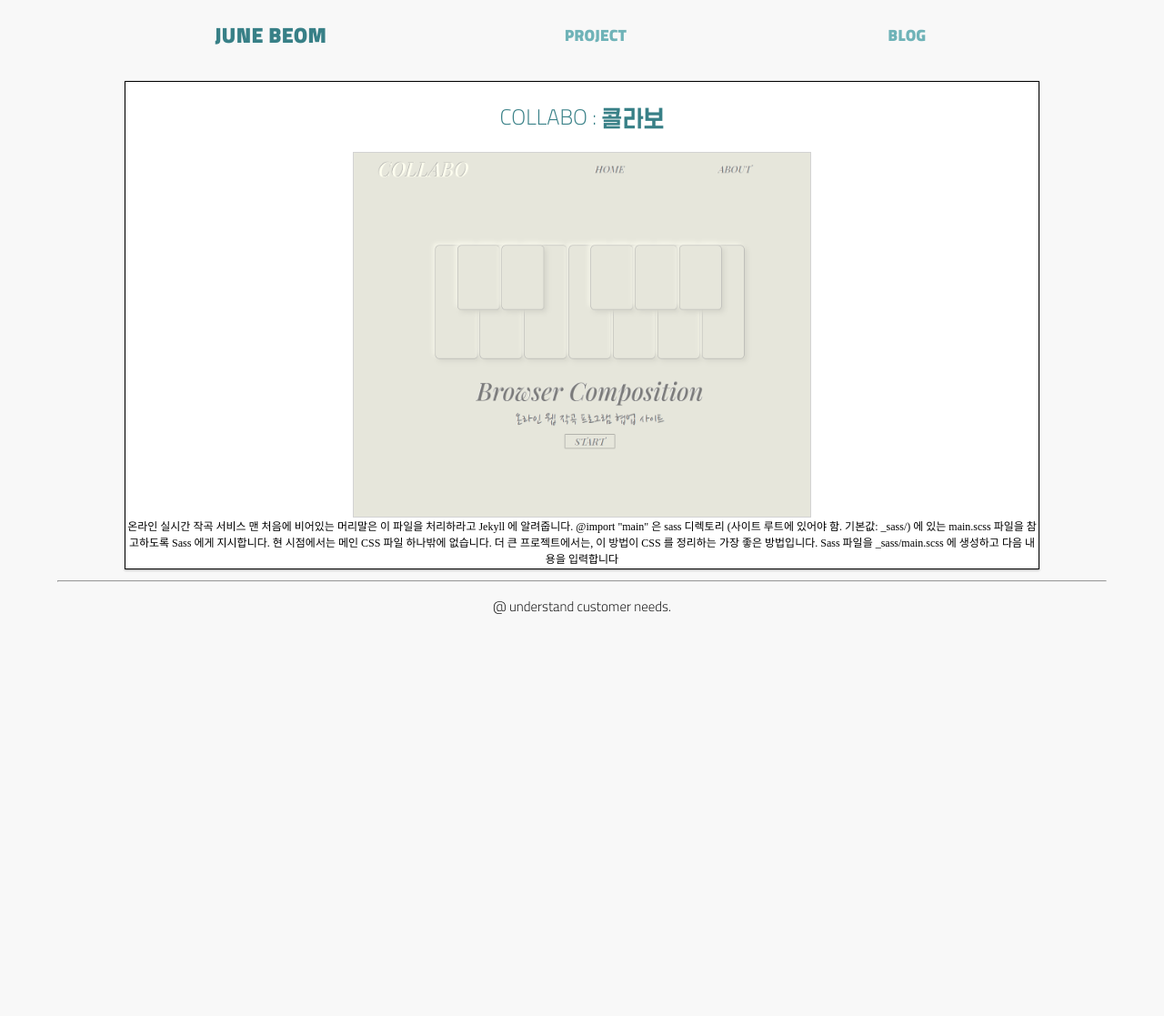
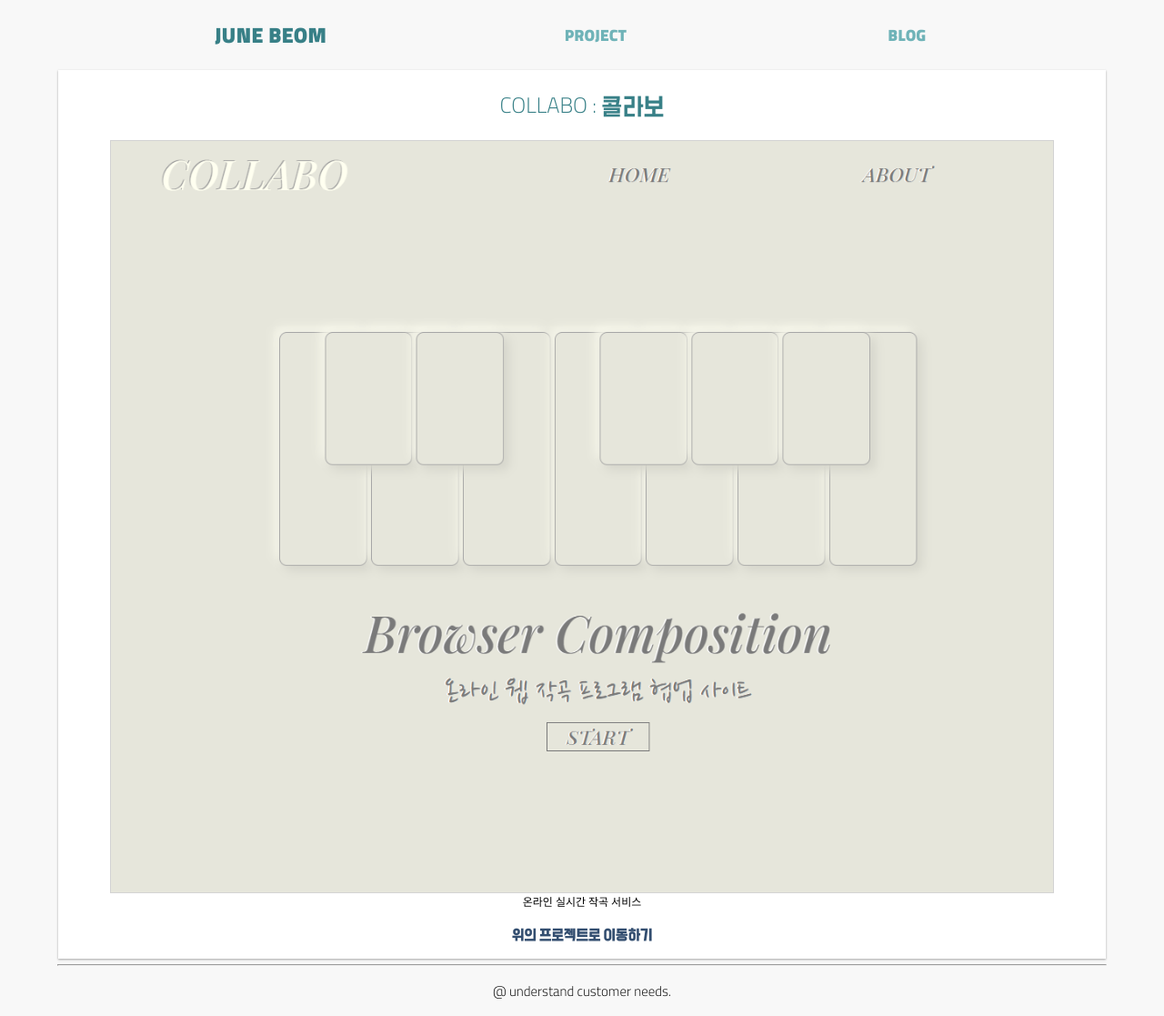
Before and after one commit to jnbms/jekyll-blog, a Jekyll site: the page built from _posts/2021-07-03-Collabo.html, in a window 1280 px wide. Shown: the whole page at 91% size. Built offline with Jekyll 4.4.1, drawn with Linux system fonts in a browser that asks for light colours; some web fonts are replaced; before the commit the page ends 900 px from its top, so only the background shows below that.

Commit message:
third commit

```diff
--- a/_includes/bloger.html
+++ b/_includes/bloger.html
@@ -1,5 +1,5 @@
-<div onclick="location.href='{{post.url}}'" class="blog flex row " style="position: relative; height: 400px; margin-bottom: 3%;
-justify-content: center; min-width: 500px">
+<div onclick="location.href='{{post.url}}'" class="resize-bloger blog flex row " style=" position: relative; height: 300px; margin-bottom: 3%;
+justify-content: center;">
     <div class="flex" style="position: relative; height: 100%;
     justify-content: center; align-items: center; overflow: hidden; border: 1px solid lightgray; right: -2%; top: -2%;">
         <img src="../assets/images/blogs/{{post.image}}" style="position: relative; height: 100%;">
--- a/_layouts/post.html
+++ b/_layouts/post.html
@@ -1,8 +1,8 @@
 ---
 layout: default
 ---
-<div class="center" style="margin: 1%;">
-<div class="shadow1" style="width: 80%; height: 100%; background-color: white; text-align: center; border: 1px solid;">
+<div class="center" style="">
+<div class="resize shadow1" style="height: 100%; background-color: white; text-align: center;">
     {{ content }}
 </div>
 </div>
--- a/_posts/2021-07-03-Collabo.html
+++ b/_posts/2021-07-03-Collabo.html
@@ -8,11 +8,6 @@ image: project1.png
 layout: post
 ---
 <h1 class="color1 nomal">COLLABO : 콜라보</h1>
-<img src="\assets\images\projects\project1.png" width="50%" style="border: 1px solid lightgrey;"/>
-<div style="font-family: YES;" >온라인 실시간 작곡 서비스
-
-맨 처음에 비어있는 머리말은 이 파일을 처리하라고 Jekyll 에 알려줍니다. @import "main" 은 sass 디렉토리 (사이트 루트에 있어야 함. 기본값: _sass/) 에 있는 main.scss 파일을 참고하도록 Sass 에게 지시합니다.
-
-현 시점에서는 메인 CSS 파일 하나밖에 없습니다. 더 큰 프로젝트에서는, 이 방법이 CSS 를 정리하는 가장 좋은 방법입니다.
-
-Sass 파일을 _sass/main.scss 에 생성하고 다음 내용을 입력합니다</div>
+<img src="\assets\images\projects\project1.png" class="resize-postImage" style="border: 1px solid lightgrey;"/>
+<div style="font-family: YES;" >온라인 실시간 작곡 서비스</div>
+<H3 class="color3" onclick='location.href="https://angry-mestorf-ee27a7.netlify.app"'>위의 프로젝트로 이동하기</H3>
--- a/assets/styles/global.css
+++ b/assets/styles/global.css
@@ -86,28 +86,37 @@
 /*  */
 
 /* PC 화면일 때를 기본으로 */
-
+.resize{width: var(--pc);}
 .resize-profile{width: var(--pc);}
 .resize-grid{ width: var(--pc); grid-template-columns: 1fr 1fr;}
-.resize-text{width: 60%;}
+.resize-text{width: 55%;}
+.resize-bloger{width: 70%;}
 .resize-sort{width: 20%;}
 .resize-skills{justify-content: flex-start;}
+.resize-postImage{width: var(--pc);}
+/*  */
 
-/*  */
 @media(max-width: 768px){
+    .resize{width: var(--tablet);}
     .resize-profile{width: var(--tablet); flex-direction: column; text-align: center;}
     .resize-grid{width: var(--tablet); grid-template-columns: 1fr;}
+    .resize-bloger{width: var(--tablet);}
     .resize-text{width: 100%;}
     .resize-tag{flex-direction: column;}
     .resize-sort{width: 100%;}
     .resize-skills{justify-content: center;}
+    .resize-postImage{width: var(--tablet);}
 }
 @media(max-width: 425px){
+    .resize{width: var(--mobile);}
+    .resize-bloger{width: var(--mobile);}
     .resize-profile{width: var(--mobile); flex-direction: column; text-align: center;}
     .resize-grid{grid-template-columns: 1fr; width: var(--mobile);}
     .resize-text{width: 100%;}
+    .resize-postImage{width: var(--mobile);}
     .resize-head{justify-content:center;}
     .resize-tag{flex-direction: column;}
     .resize-sort{width: 100%;}
     .resize-skills{justify-content: center;}
 }
+@media(min-width: 1024px){.resize-profile{width: 70%;}}
--- a/blog/_posts/2021-07-04-ABOUT-ME.html
+++ b/blog/_posts/2021-07-04-ABOUT-ME.html
@@ -9,14 +9,11 @@ layout: post
 ---
 <div class="center">
 <h1 class="color3">긍정적인 영향</h1>
-<img src="\assets\images\blogs\post1\bg01.jpg" onclick="console.log('NICE')"/>
+<img src="\assets\images\blogs\post1\bg01.jpg" class="resize-postImage"/>
 <div><i>서브 타이틀의 "긍정적인 영향을 끼치는 프로그래머가 되기 위하여"라는 말</i></div>
 <div class="color3">사실 최근까지 크게 생각하지 않았던 내용이지만, 어느날 문득 떠올랐습니다.</div>
 
 <style>
-    img:hover{
-        transform: scale(1.1);
-    }
 </style>
 <!-- ### 소개
 #### 크게 3가지를 소개합니다.
```
Also changed, not shown: 7 other files.
